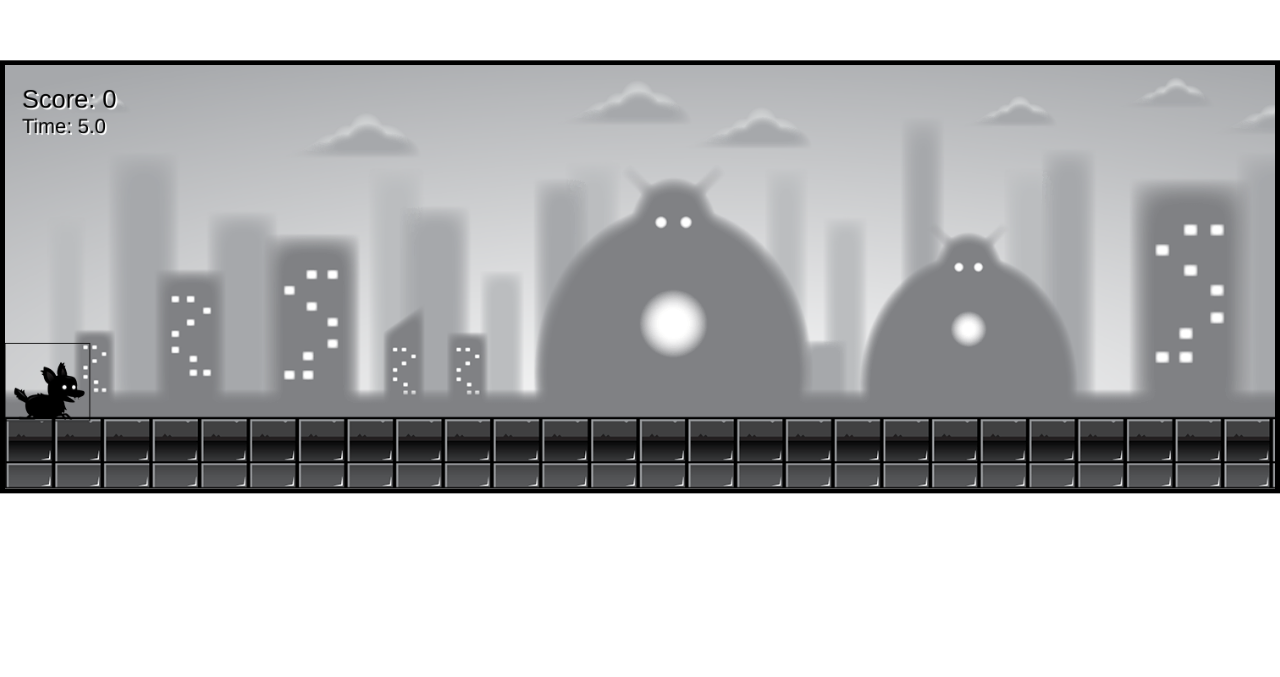
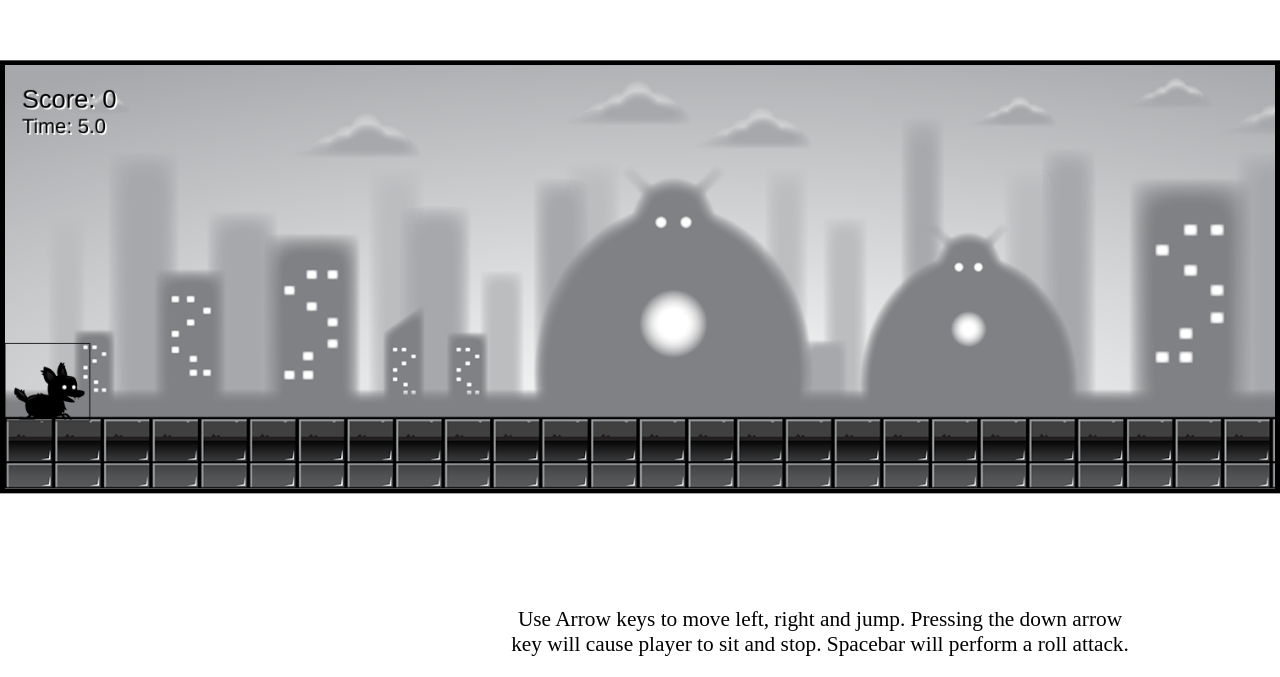
Before and after one commit to Patrickgp/test-game, a plain HTML site: page index.html in a window 1280 px wide. Shown: the part 123-800 px from the top of the page. Drawn offline with Linux system fonts and the light colour scheme.

Commit message:
initial commit

```diff
--- a/assets/stylesheets/style.css
+++ b/assets/stylesheets/style.css
@@ -27,3 +27,13 @@
 #collisionAnimation {
   display: none;
 }
+
+h1 {
+  font-weight: 300;
+  font-size: 16pt;
+  width: 50%;
+  text-align: center;
+  position: absolute;
+  top: 730px;
+  left: 500px;
+}
--- a/index.html
+++ b/index.html
@@ -9,6 +9,10 @@
   </head>
   <body>
     <canvas id="canvas1"></canvas>
+    <h1>
+      Use Arrow keys to move left, right and jump. Pressing the down arrow key
+      will cause player to sit and stop. Spacebar will perform a roll attack.
+    </h1>
 
     <img id="player" src="./assets/images/player.png" />
     <img id="layer1" src="./assets/images/layer-1.png" />
```
